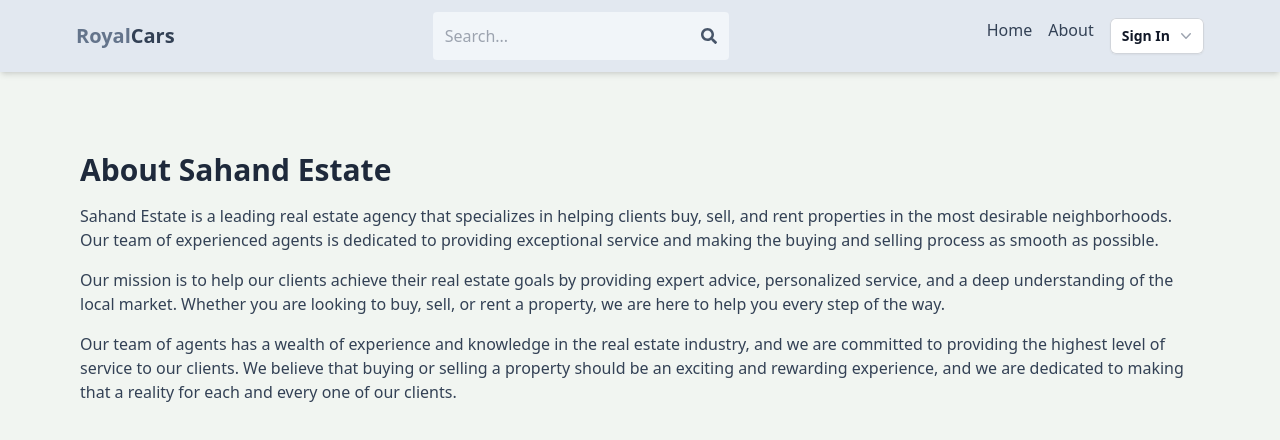
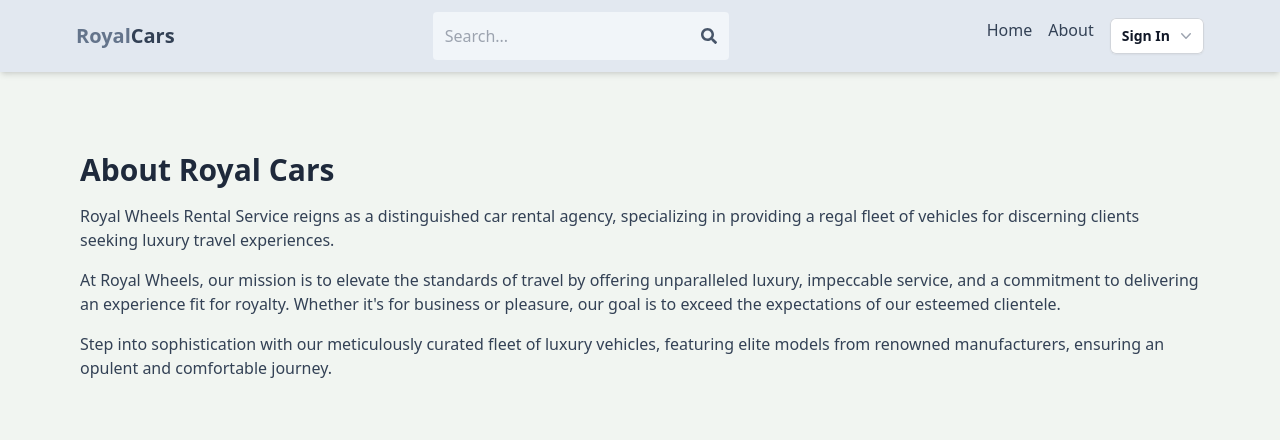
Before and after one commit to mohammaadaasif222/car-rent-service, a React (Vite) app in the folder client/: page /about in a window 1280 px wide. Shown: the top 440 px of the page. Built offline with nearby package versions, Linux system fonts and the light colour scheme; no server answers.

Commit message:
update about

```diff
--- a/client/src/pages/About.jsx
+++ b/client/src/pages/About.jsx
@@ -3,12 +3,14 @@ import React from 'react'
 export default function About() {
   return (
     <div className='py-20 px-4 max-w-6xl mx-auto'>
-      <h1 className='text-3xl font-bold mb-4 text-slate-800'>About Sahand Estate</h1>
-      <p className='mb-4 text-slate-700'>Sahand Estate is a leading real estate agency that specializes in helping clients buy, sell, and rent properties in the most desirable neighborhoods. Our team of experienced agents is dedicated to providing exceptional service and making the buying and selling process as smooth as possible.</p>
+      <h1 className='text-3xl font-bold mb-4 text-slate-800'>About Royal Cars</h1>
+      <p className='mb-4 text-slate-700'>Royal Wheels Rental Service reigns as a distinguished car rental agency, specializing in providing a regal fleet of vehicles for discerning clients seeking luxury travel experiences.</p>
       <p className='mb-4 text-slate-700'>
-      Our mission is to help our clients achieve their real estate goals by providing expert advice, personalized service, and a deep understanding of the local market. Whether you are looking to buy, sell, or rent a property, we are here to help you every step of the way.
+      At Royal Wheels, our mission is to elevate the standards of travel by offering unparalleled luxury, impeccable service, and a commitment to delivering an experience fit for royalty. Whether it's for business or pleasure, our goal is to exceed the expectations of our esteemed clientele.
       </p>
-      <p className='mb-4 text-slate-700'>Our team of agents has a wealth of experience and knowledge in the real estate industry, and we are committed to providing the highest level of service to our clients. We believe that buying or selling a property should be an exciting and rewarding experience, and we are dedicated to making that a reality for each and every one of our clients.</p>
+      <p className='mb-4 text-slate-700'>
+      Step into sophistication with our meticulously curated fleet of luxury vehicles, featuring elite models from renowned manufacturers, ensuring an opulent and comfortable journey.
+        </p>
     </div>
   )
 }
```
